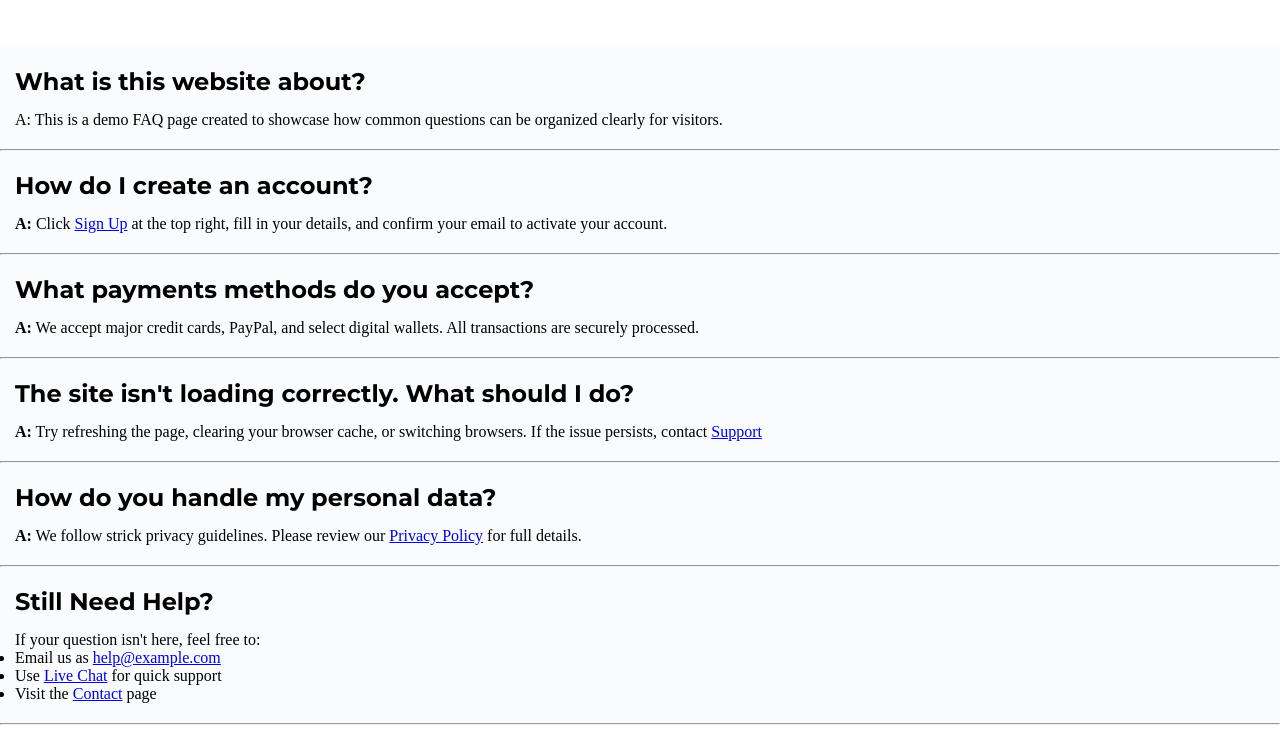
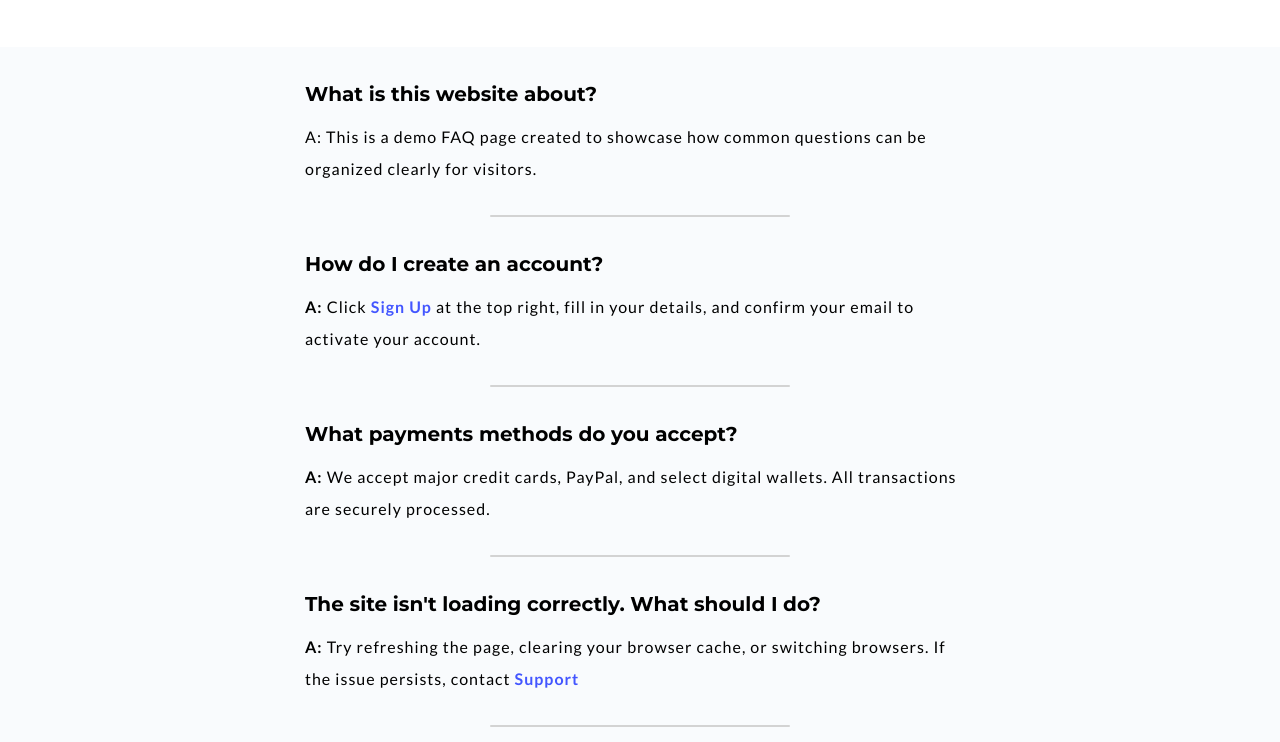
Before and after one commit to Daniel1000c/faq-section, a plain HTML site: page index.html in a window 1280 px wide. Shown: the part 141-883 px from the top of the page. Drawn offline with Linux system fonts and the light colour scheme.

Commit message:
Add section text and link formatting
-Create section link formatting to make it stand out more to be readable to user
-Format section text to be easily readable by users

```diff
--- a/css/styles.css
+++ b/css/styles.css
@@ -29,6 +29,7 @@
 /*Create container class*/
 .container {
   width: 100%;
+  max-width: 700px;
   margin: 0 auto;
   padding: 0 15px;
   box-sizing: border-box;
@@ -37,6 +38,7 @@
 /*Format main background*/
 main {
   background-color: #f9fbfd;
+  padding: 20px 0;
 }
 /* ==========================================================================
    INDEX PAGE FORMATTING
@@ -69,14 +71,57 @@ main {
 
 /*Format section padding*/
 section {
-  padding: 20px 0;
+  padding: 15px;
+  font-family: var(--body-font);
 }
 
 /*Format section h2 tags*/
 section h2 {
   font-family: var(--header-font);
   font-weight: 700;
+  font-size: 20px;
   margin-bottom: 15px;
+}
+
+/*Format section p tag*/
+section p {
+  line-height: 2;
+  margin-bottom: 15px;
+  letter-spacing: 1px;
+}
+
+/*Format section a tag*/
+section a {
+  color: var(--accent-color);
+  text-decoration: none;
+  font-weight: bold;
+  transition: 0.5s ease;
+}
+
+/*Create section link hover*/
+section a:hover {
+  color: #2c2c2c;
+}
+
+/*Format section list*/
+section ul {
+  list-style-position: inside;
+}
+
+/*Format list items*/
+section ul li {
+  margin-bottom: 20px;
+}
+
+/*Format section hr */
+hr {
+  width: 300px;
+  margin: 0 auto;
+  margin-bottom: 20px;
+  height: 2px;
+  border: none;
+  background-color: lightgray;
+  border-radius: 100px;
 }
 
 /* ==========================================================================
```
